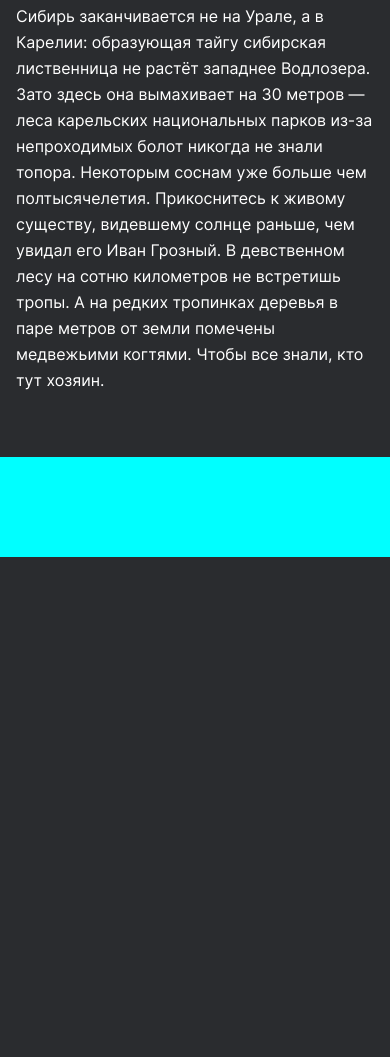
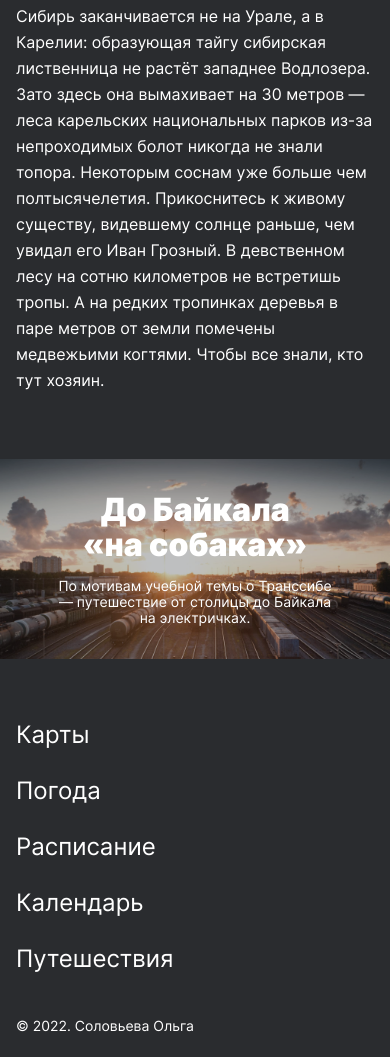
Before and after one commit to Olga-Soloveva/russian-travel, a plain HTML site: page index.html in a window 390 px wide. Shown: the part 9392-10449 px from the top of the page. Before the commit the page ends 9973 px from the top, so only its background shows below. Drawn offline with Linux system fonts and the light colour scheme.

Commit message:
cover and footer

```diff
--- /dev/null
+++ b/blocks/cover/__background/cover__background.css
@@ -0,0 +1,56 @@
+.cover__background {
+  min-height: 740px;
+  color: #fff;
+  text-decoration: none;
+  box-sizing: border-box;
+  background-image: url("../../../images/cover-trains.jpg");
+  display: flex;
+  flex-direction: column;
+  justify-content: center;
+  background-size: cover;
+  background-repeat: no-repeat;
+  background-position: center center;
+  position: relative;
+  z-index: 1;
+}
+
+.cover__background::before {
+  content: "";
+  background: #2a2c2f;
+  opacity: 0.3;
+  position: absolute;
+  top: 0;
+  left: 0;
+  right: 0;
+  bottom: 0;
+  z-index: -1;
+  transition: opacity 0.2s ease-in-out;
+}
+
+.cover__background:hover::before {
+  opacity: 0.8;
+}
+
+@media screen and (max-width: 1150px) {
+  .cover__background {
+    min-height: 640px;
+  }
+}
+
+@media screen and (max-width: 900px) {
+  .cover__background {
+    min-height: 480px;
+  }
+}
+
+@media screen and (max-width: 720px) {
+  .cover__background {
+    min-height: 340px;
+  }
+}
+
+@media screen and (max-width: 550px) {
+  .cover__background {
+    min-height: 200px;
+  }
+}
--- /dev/null
+++ b/blocks/cover/__subtitle/cover__subtitle.css
@@ -0,0 +1,17 @@
+.cover__subtitle {
+  max-width: 360px;
+  font-size: 18px;
+  line-height: 22px;
+  font-weight: 400;
+  text-align: center;
+  margin: 0 auto;
+}
+
+@media screen and (max-width: 550px) {
+  .cover__subtitle {
+    max-width: 288px;
+    font-size: 14px;
+    line-height: 16px;
+    padding: 0 16px;
+  }
+}
--- /dev/null
+++ b/blocks/cover/__title/cover__title.css
@@ -0,0 +1,26 @@
+.cover__title {
+  max-width: 560px;
+  font-size: 72px;
+  line-height: 76px;
+  font-weight: 900;
+  text-align: center;
+  margin: 0 auto;
+  padding-bottom: 32px;
+}
+
+@media screen and (max-width: 720px) {
+  .cover__title {
+    font-size: 52px;
+    line-height: 56px;
+    padding: 0 24px 32px;
+  }
+}
+
+@media screen and (max-width: 550px) {
+  .cover__title {
+    max-width: 288px;
+    font-size: 32px;
+    line-height: 35px;
+    padding: 0 16px 16px;
+  }
+}
--- /dev/null
+++ b/blocks/cover/cover.css
@@ -0,0 +1,15 @@
+.cover {
+  padding: 0 48px;
+}
+
+@media screen and (max-width: 1150px) {
+  .cover {
+    padding: 0;
+  }
+}
+
+@media screen and (max-width: 550px) {
+  .cover {
+    padding: 2px 0 0;
+  }
+}
--- /dev/null
+++ b/blocks/footer/__copyright/footer__copyright.css
@@ -0,0 +1,12 @@
+.footer__copyright {
+  font-size: 14px;
+  line-height: 16px;
+  font-weight: 400;
+  margin: 0;
+}
+
+@media screen and (max-width: 720px) {
+  .footer__copyright  {
+    line-height: 14px;
+  }
+}
--- /dev/null
+++ b/blocks/footer/__link/footer___link.css
@@ -0,0 +1,20 @@
+.footer__link {
+  text-decoration: none;
+  color: #fff;
+  margin-right: 18px;
+  font-size: 16px;
+  line-height: 18px;
+  font-weight: 400;
+  display: block;
+}
+
+.footer__link:hover {
+  opacity: 0.8;
+}
+
+@media screen and (max-width: 720px) {
+  .footer__link {
+    font-size: 24px;
+    line-height: 24px;
+  }
+}
--- /dev/null
+++ b/blocks/footer/__links/footer__links.css
@@ -0,0 +1,14 @@
+.footer__links {
+  display: flex;
+  list-style: none;
+  padding-left: 0;
+  margin: 0;
+}
+
+@media screen and (max-width: 720px) {
+  .footer__links {
+    flex-direction: column;
+    gap: 32px;
+    margin: 0 0 48px;
+  }
+}
--- /dev/null
+++ b/blocks/footer/footer.css
@@ -0,0 +1,22 @@
+.footer {
+  width: 100%;
+  box-sizing: border-box;
+  padding: 92px 48px 0;
+  display: flex;
+  justify-content: space-between;
+  align-items: end;
+}
+
+@media screen and (max-width: 900px) {
+  .footer {
+    padding: 88px 24px 0;
+  }
+}
+
+@media screen and (max-width: 720px) {
+  .footer {
+    padding: 64px 16px 0;
+    flex-direction: column;
+    align-items: start;
+  }
+}
--- a/blocks/page/page.css
+++ b/blocks/page/page.css
@@ -17,7 +17,3 @@
     padding-top: 16px;
   }
 }
-
-/* * {
-  border: red 1px solid;
-} */
--- a/blocks/place/__paragraph/place__paragraph.css
+++ b/blocks/place/__paragraph/place__paragraph.css
@@ -5,6 +5,7 @@
   margin: 0;
   padding-bottom: 26px;
 }
+
 .place__paragraph:last-child {
   padding-bottom: 0px;
 }
--- a/blocks/place/__url-heading/place__url-heading.css
+++ b/blocks/place/__url-heading/place__url-heading.css
@@ -3,7 +3,7 @@
   line-height: 12px;
   font-weight: 400;
   letter-spacing: 2px;
-  color: #AAAAAA;
+  color: #aaa;
   margin: 0;
   padding-bottom: 12px;
 }
--- a/index.html
+++ b/index.html
@@ -3,7 +3,10 @@
   <head>
     <meta charset="UTF-8" />
     <meta http-equiv="X-UA-Compatible" content="IE=edge" />
-    <meta name="viewport" content="width=device-width, initial-scale=1" />
+    <meta
+      name="viewport"
+      content="width=device-width, initial-scale=1, maximum-scale=1"
+    />
     <meta name="author" content="Ольга Соловьева" />
     <link rel="stylesheet" href="./pages/index.css" />
     <title>Путешествия по России</title>
@@ -275,11 +278,58 @@
           </div>
         </article>
       </section>
-
-      <section
-        style="background-color: aqua; width: 100%; height: 100px"
-      ></section>
-      <!-- <footer></footer> -->
+      <section class="cover">
+        <a
+          class="cover__background"
+          href="https://stampsy.com/na-elektrichkakh-do-baikala"
+          target="_blank"
+        >
+          <h2 class="cover__title">До Байкала «на&nbsp;собаках»</h2>
+          <p class="cover__subtitle">
+            По мотивам учебной темы о Транссибе — путешествие от столицы до
+            Байкала на электричках.
+          </p>
+        </a>
+      </section>
     </main>
+    <footer class="footer">
+      <ul class="footer__links">
+        <li>
+          <a class="footer__link" href="https://yandex.ru/maps" target="_blank"
+            >Карты</a
+          >
+        </li>
+        <li>
+          <a
+            class="footer__link"
+            href="https://yandex.ru/pogoda"
+            target="_blank"
+            >Погода</a
+          >
+        </li>
+        <li>
+          <a class="footer__link" href="https://rasp.yandex.ru" target="_blank"
+            >Расписание</a
+          >
+        </li>
+        <li>
+          <a
+            class="footer__link"
+            href="https://calendar.yandex.ru"
+            target="_blank"
+            >Календарь</a
+          >
+        </li>
+        <li>
+          <a
+            class="footer__link"
+            href="https://travel.yandex.ru"
+            target="_blank"
+            >Путешествия</a
+          >
+        </li>
+      </ul>
+      <p class="footer__copyright">© 2022. Соловьева Ольга</p>
+    </footer>
   </body>
 </html>
--- a/pages/index.css
+++ b/pages/index.css
@@ -38,3 +38,13 @@
 @import url(../blocks/place/__link/place__link.css);
 @import url(../blocks/place/__paragraphs/place__paragraphs.css);
 @import url(../blocks/place/__paragraph/place__paragraph.css);
+
+@import url(../blocks/cover/cover.css);
+@import url(../blocks/cover/__background/cover__background.css);
+@import url(../blocks/cover/__title/cover__title.css);
+@import url(../blocks/cover/__subtitle/cover__subtitle.css);
+
+@import url(../blocks/footer/footer.css);
+@import url(../blocks/footer/__links/footer__links.css);
+@import url(../blocks/footer/__link/footer___link.css);
+@import url(../blocks/footer/__copyright/footer__copyright.css);
```
Also changed, not shown: blocks/header/__lang-links/header__lang-links.css (indentation only), images/cover-trains.jpg (added). Lines whose indentation alone changed are shown as unchanged.
